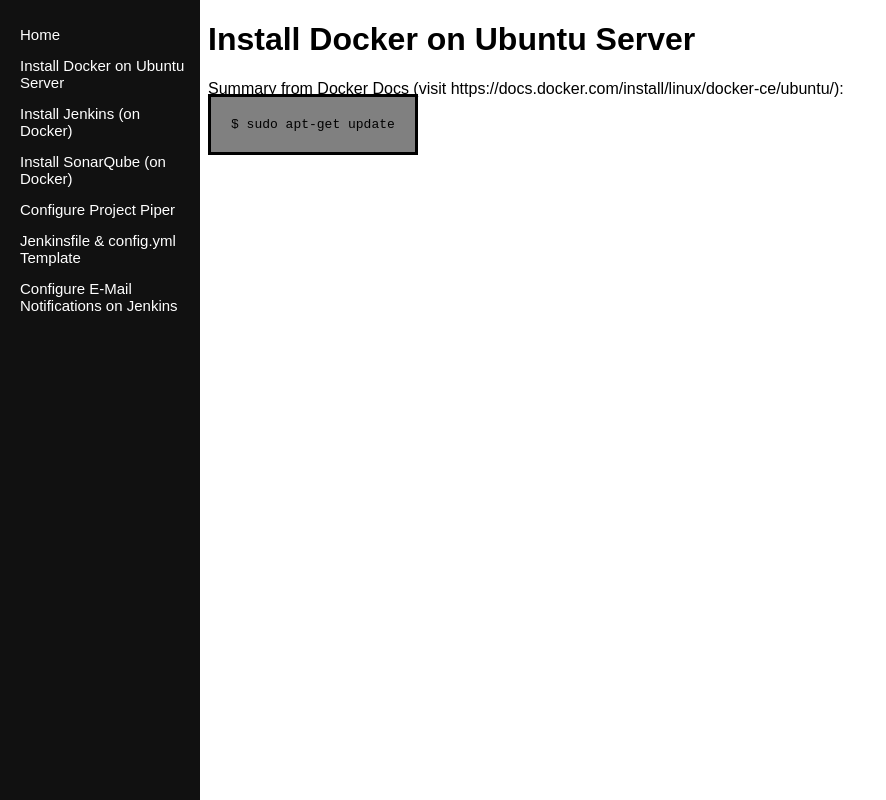
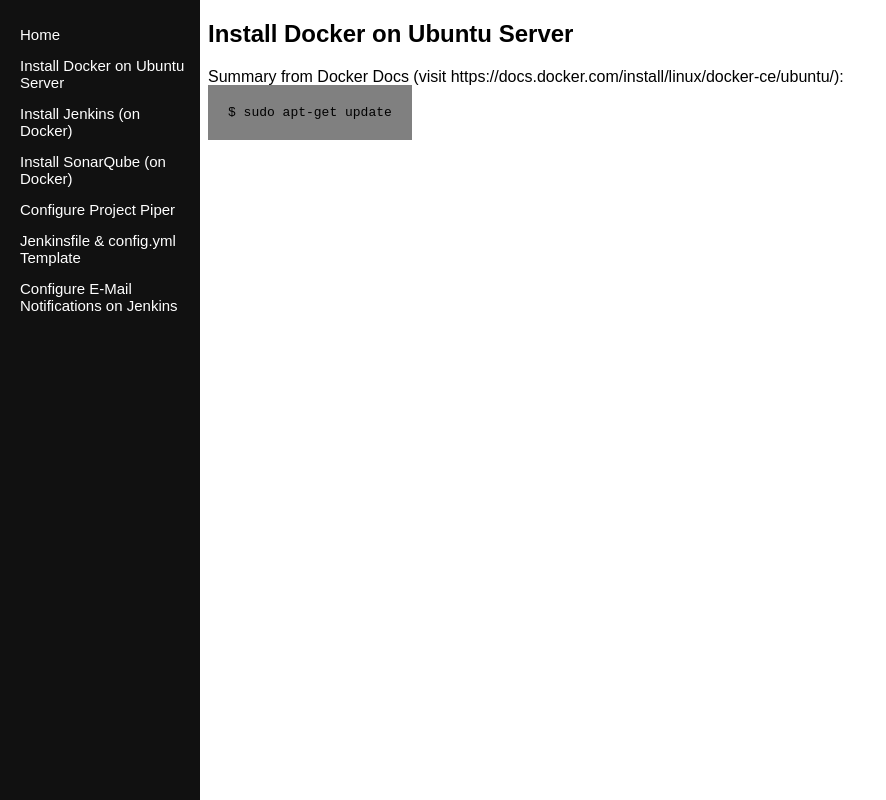
Before and after one commit to tobias-fray/tobias-fray.github.io, a plain HTML site: page installDocker/installDocker.html in a window 1280 px wide. Shown: the whole page, without its empty margins (0-886 px from the left). Drawn offline with Linux system fonts and the light colour scheme.

Commit message:
changed how code should be displayed

```diff
--- a/installDocker/installDocker.html
+++ b/installDocker/installDocker.html
@@ -19,7 +19,7 @@
 
 		</div>
 		<div class="main">
-			<h1> Install Docker on Ubuntu Server </h1>
+			<h2> Install Docker on Ubuntu Server </h2>
 			<p> Summary from Docker Docs (visit https://docs.docker.com/install/linux/docker-ce/ubuntu/): </p>
 			<code class="codeC"> $ sudo apt-get update </code>
 		</div>
--- a/installDocker/style.css
+++ b/installDocker/style.css
@@ -28,11 +28,12 @@ body {
 
 .main {
 	margin-left: 200px;
+	padding-bottom: 30px;
 }
 
 .codeC {
 	border: 3px;
-	border-style: solid;
+	border-style: none;
 	background-color: grey;
 	padding: 20px;
 }
```
